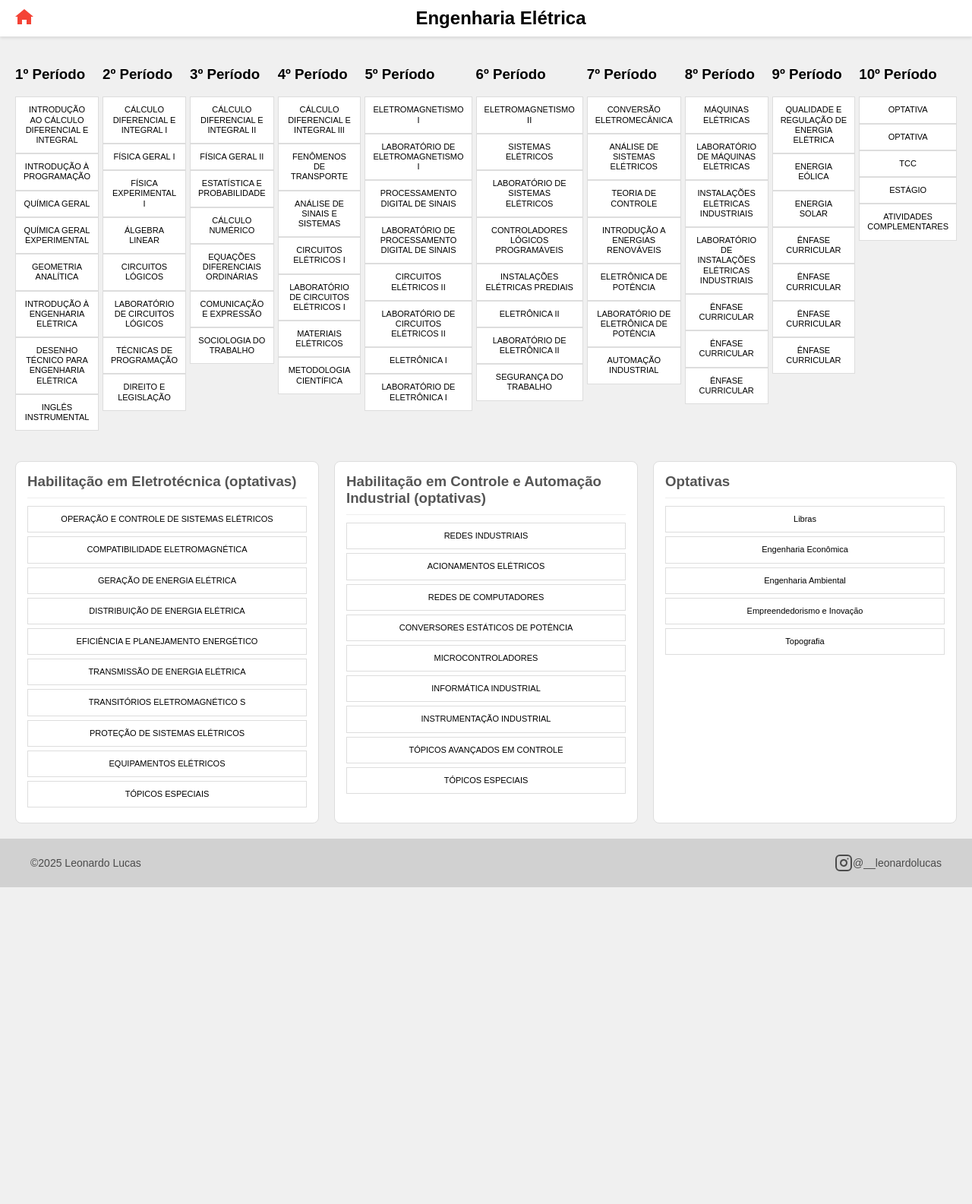
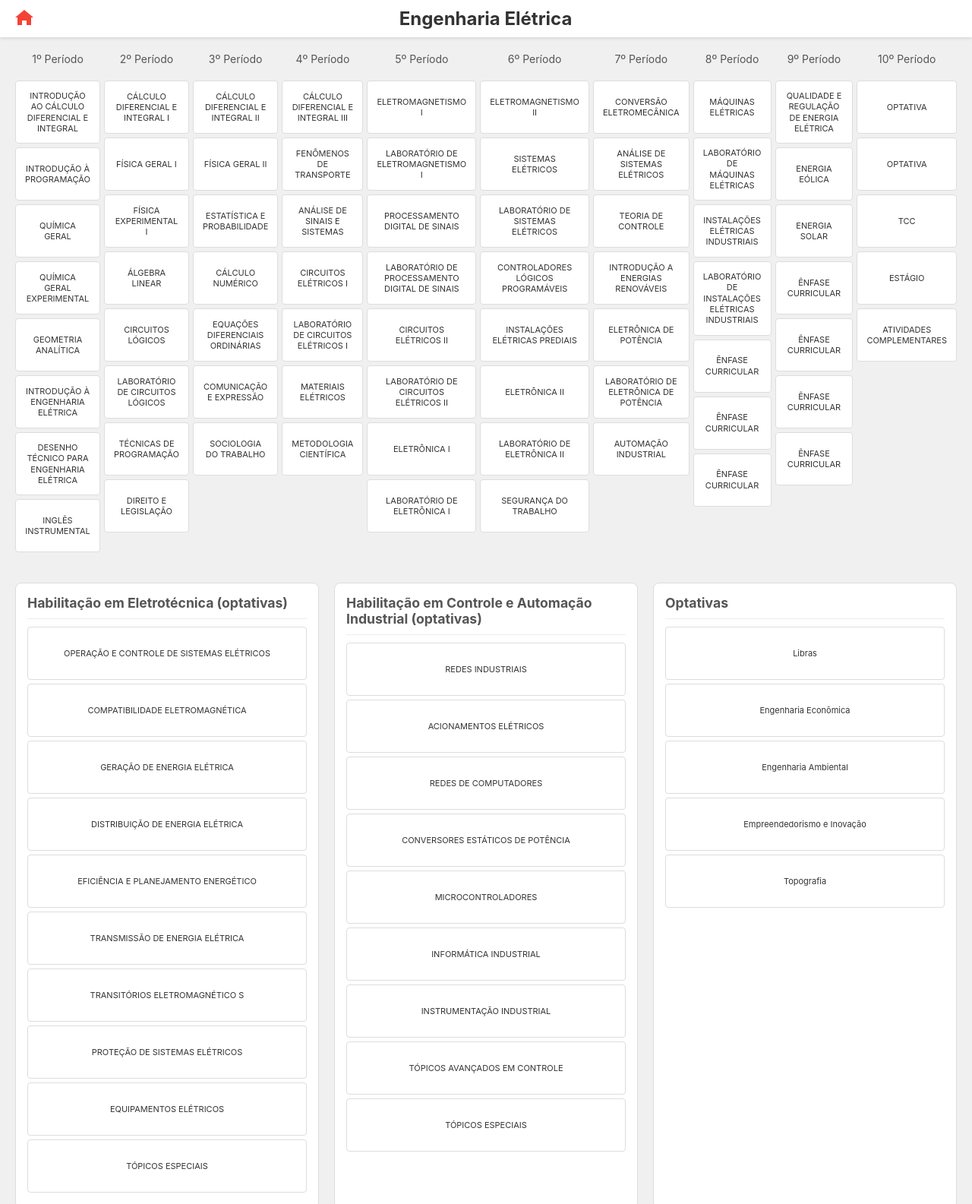
Before and after one commit to llaa1-ux/Matriz-curricular-EEL, a plain HTML site: page index.html in a window 1280 px wide. Shown: the top 1585 px of the page at 76% size. Before the commit the page ends 1168 px from the top, so only its background shows below. Drawn offline with Linux system fonts and the light colour scheme.

Commit message:
Update style.css

```diff
--- a/style.css
+++ b/style.css
@@ -1,10 +1,12 @@
 body {
-    font-family: sans-serif;
+    font-family: -apple-system, BlinkMacSystemFont, "Segoe UI", Roboto, Helvetica, Arial, sans-serif;
     margin: 0;
     padding: 0;
     background-color: #f0f0f0;
+    color: #333;
 }
 
+/* --- Cabeçalho --- */
 .header {
     display: flex;
     align-items: center;
@@ -13,7 +15,7 @@ body {
     box-shadow: 0 2px 4px rgba(0,0,0,0.1);
     position: sticky;
     top: 0;
-    z-index: 100;
+    z-index: 1000;
 }
 
 .home-link {
@@ -30,56 +32,60 @@ body {
 .header-title {
     flex-grow: 1;
     text-align: center;
+    /* Remove a margem do ícone para centralizar corretamente */
+    margin-left: -40px;
 }
 
 h1 {
-    font-size: 24px;
+    font-size: 1.25rem; /* 20px */
     margin: 0;
 }
 
+/* --- Conteúdo Principal e Grade Curricular --- */
 .main-container {
     padding: 20px;
-    overflow-x: auto;
 }
 
-.grid-header, .grade-curricular {
-    display: grid;
-    grid-template-columns: repeat(10, 1fr);
+.grade-curricular {
+    display: flex;
+    flex-direction: column; /* Layout de coluna para mobile */
+    gap: 20px;
+}
+
+.periodo-coluna {
+    display: flex;
+    flex-direction: column;
     gap: 5px;
 }
 
-.grid-header {
-    margin-bottom: 5px;
-}
-
-.grid-header h3 {
+.periodo-coluna h3 {
     text-align: center;
-    font-size: 14px;
+    font-size: 1rem; /* 16px */
     color: #555;
-    margin: 0;
-    font-weight: normal;
-    padding: 5px 0;
-}
-
-.grade-curricular {
-    grid-auto-rows: minmax(70px, auto);
+    margin: 0 0 10px 0;
+    font-weight: bold;
+    padding-bottom: 5px;
+    border-bottom: 2px solid #ddd;
 }
 
 .materia {
     background-color: #fff;
     border: 1px solid #ddd;
-    padding: 10px;
-    font-size: 11px;
+    border-radius: 4px;
+    padding: 12px;
+    font-size: 0.8rem; /* 12.8px */
     text-align: center;
     display: flex;
     align-items: center;
     justify-content: center;
     cursor: pointer;
-    line-height: 1.2;
+    line-height: 1.3;
     transition: background-color 0.2s, border-color 0.2s, color 0.2s;
     box-sizing: border-box;
+    min-height: 60px;
 }
 
+/* --- Estilos de Destaque --- */
 .materia.selecionada {
     background-color: #f44336;
     color: white;
@@ -94,16 +100,15 @@ h1 {
     font-weight: bold;
 }
 
+/* --- Seções Inferiores (Ênfases, Optativas) --- */
 .bottom-sections {
     display: flex;
-    flex-wrap: wrap;
+    flex-direction: column; /* Empilha verticalmente em mobile */
     gap: 20px;
     padding: 20px;
 }
 
 .section-container {
-    flex: 1;
-    min-width: 300px;
     background-color: #fff;
     border: 1px solid #ddd;
     padding: 15px;
@@ -112,6 +117,7 @@ h1 {
 
 .section-container h3 {
     margin-top: 0;
+    font-size: 1.1rem; /* 17.6px */
     color: #555;
     border-bottom: 1px solid #eee;
     padding-bottom: 10px;
@@ -123,22 +129,17 @@ h1 {
     margin-bottom: 5px;
 }
 
-/* --- Rodapé: Estilos para todos os tamanhos de tela --- */
+/* --- Rodapé --- */
 .footer {
     display: flex;
     justify-content: space-between;
     align-items: center;
     background-color: #d1d1d1;
     color: #4b4b4b;
-    padding: 20px 40px;
-    font-size: 14px;
-    flex-wrap: wrap;
-    width: 100%;
-    box-sizing: border-box;
-}
-
-.footer-copyright {
-    /* Não precisa de margem, o justify-content: space-between já faz o trabalho */
+    padding: 15px 20px;
+    font-size: 0.875rem; /* 14px */
+    flex-wrap: wrap; /* Permite quebrar linha se necessário */
+    gap: 15px;
 }
 
 .footer-contact {
@@ -152,95 +153,52 @@ h1 {
     text-decoration: none;
     display: flex;
     align-items: center;
+    gap: 8px;
 }
 
 .footer-contact a:hover {
     text-decoration: underline;
 }
 
-/* --- Media Query para telas menores --- */
-@media (max-width: 768px) {
-    .grid-header, .grade-curricular {
-        grid-template-columns: 1fr;
+
+/* --- Media Query para Telas Maiores (TABLET/DESKTOP) --- */
+@media (min-width: 1024px) {
+    h1 {
+        font-size: 1.5rem; /* 24px */
     }
-    .grid-header h3 {
-        font-size: 12px;
+
+    .main-container {
+        overflow-x: auto; /* Adiciona scroll horizontal se necessário em telas muito grandes */
     }
+
+    .grade-curricular {
+        display: grid; /* Volta a ser grid no desktop */
+        grid-template-columns: repeat(10, 1fr);
+        gap: 5px;
+    }
+
+    .periodo-coluna h3 {
+        font-size: 0.875rem; /* 14px */
+        font-weight: normal;
+        border-bottom: none; /* Remove a borda no desktop */
+    }
+
     .materia {
-        font-size: 10px;
+        font-size: 0.6875rem; /* 11px */
+        min-height: 70px;
+    }
+
+    .bottom-sections {
+        flex-direction: row; /* Layout lado a lado no desktop */
+        flex-wrap: wrap;
+    }
+
+    .section-container {
+        flex: 1;
+        min-width: 300px;
+    }
+
+    .footer {
+        padding: 20px 40px;
     }
 }
-
-@media (max-width: 600px) {
-    .footer {
-        flex-direction: column;
-        align-items: flex-start;
-        padding: 15px;
-    }
-    .footer-copyright {
-        margin-bottom: 10px;
-    }
-}
-/* ----- Seus novos estilos aqui ----- */
-///// ESTILOS DIFERENTES PARA DIFERENTES LARGURAS DE DISPOSITIVOS ////
-
-@media (min-width: 576px) and (orientation: portrait) {
-    .jumbotron {
-        height: 350px;
-    }
-    .jambo {
-        margin-top: 50%;
-    }
-}
-
-@media (min-width: 576px) and (orientation: landscape) {
-    .jambo {
-        margin-top: 70px;
-    }
-}
-
-@media (min-width: 768px) and (orientation: portrait) {
-    .jumbotron {
-        height: 350px;
-    }
-    .jambo {
-        margin-top: 50%;
-    }
-}
-@media (min-width: 768px) and (orientation: landscape) {
-    .jambo {
-        margin-top: 70px;
-    }
-}
-
-/// DISPOSITIVOS MAIORES ///
-@media (min-width: 992px) {
-}
-
-@media (min-width: 1200px) {
-}
-
-.segundanav {
-    background: #25488e;
-    /*background: #85a3e0;*/
-    margin-bottom: 10px;
-    color: white;
-    float:left;
-}
-
-.primeiranav {
-    background: #25488e;
-    color: white;
-    float:middle;
-    margin:0px;
-    padding-top:0px;
-}
-.jambo {
-    /* margin-top:50px;
-    margin-left:100px;
-    margin-right:100px;*/
-    background: rgb(227, 230, 234, 0.5);
-}
-    .jumbotron {
-        border-radius: 20px;
-    }
```
